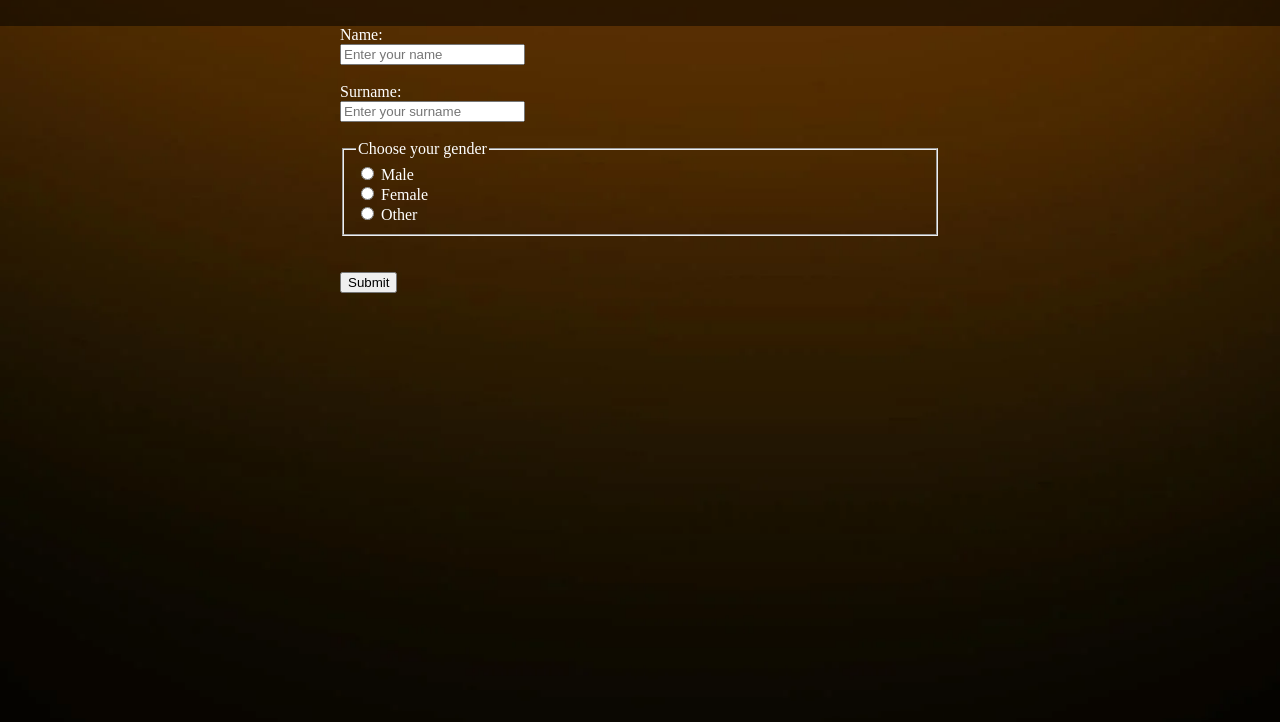
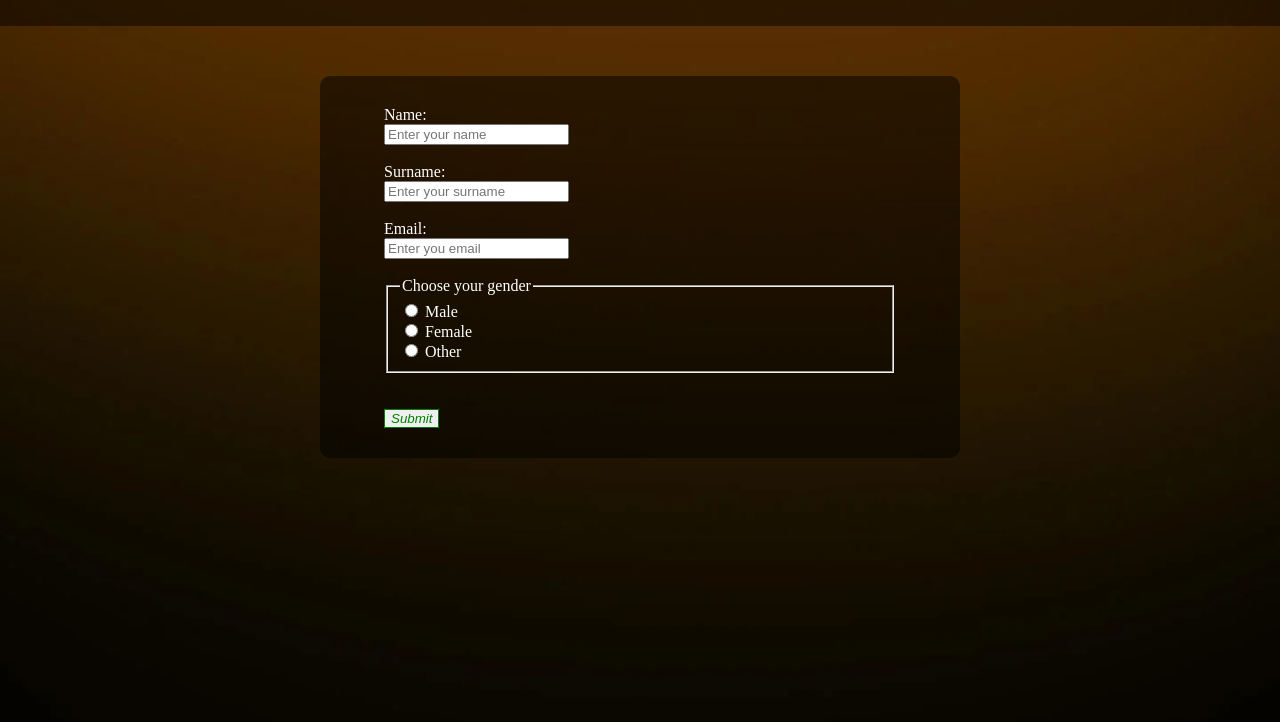
Before and after one commit to ilahaa/Assignment1-web1course, a plain HTML site: page public/contact.html in a window 1280 px wide. Shown: the part 78-800 px from the top of the page. Drawn offline with Linux system fonts and the light colour scheme.

Commit message:
add changes

```diff
--- a/assets/css/contact.css
+++ b/assets/css/contact.css
@@ -5,7 +5,32 @@
     align-items: center;
     justify-content: center;
 }
-form{
-    width: 600px;
+.form-container{
+    width: 50%;
+    display: flex;
+    justify-content: center;
+    align-items: center;
+    background-color: rgba(0,0,0, 0.5);
+    border-radius: 10px;
+    margin-top: 50px;
 
 }
+form{
+    width: 80%;
+    margin-top: 30px;
+    margin-bottom: 30px;
+}
+.submit-btn{
+    color: green;
+    border: 1px solid green;
+    font-style: oblique;
+    transition: .4s;
+    cursor: pointer;
+}
+.submit-btn:hover{
+    background-color: green;
+    border: 1px solid green;
+    color: white;
+    transition: .4s;
+
+}
--- a/public/contact.html
+++ b/public/contact.html
@@ -32,16 +32,18 @@
                         style="margin-left: 25px;"></i></a>
                 <a target="_blank" href="https://www.linkedin.com/in/ilaha-hasanli-65355a223"><i
                         class="fa-brands fa-linkedin" style="margin-left: 25px;"></i></a>
-                <a target="_blank" href=""><i class="fa-brands fa-instagram" style="margin-left: 25px;"></i></a>
-                <a target="_blank" href=""><i class="fa-brands fa-facebook" style="margin-left: 25px;"></i></a>
+                <a target="_blank" href="https://www.instagram.com/i_hasanlii/"><i class="fa-brands fa-instagram" style="margin-left: 25px;"></i></a>
             </ul>
         </nav>
         <div class="contact-main-form">
+            <div class="form-container">
                 <form action="mailto:hasanliilaha12@gmail.com" method="post" enctype="text/plain">
                     <label for="name">Name:</label> <br>
                     <input required name="fname" type="text" id="name" placeholder="Enter your name"> <br> <br>
                     <label for="surname">Surname:</label> <br>
-                <input required name="lname" type="text" id="surname" placeholder="Enter your surname">
+                    <input required name="lname" type="text" id="surname" placeholder="Enter your surname"> <br> <br>
+                    <label for="email">Email:</label> <br>
+                    <input required type="email" name="mail" id="email" placeholder="Enter you email">
 
                     <br> <br>
 
@@ -56,8 +58,9 @@
                     <br>
 
                     <br>
-                <input type="submit" value="Submit">
+                    <input class="submit-btn" type="submit" value="Submit">
                 </form>
+            </div>
         </div>
     </section>
 </body>
--- a/public/education.html
+++ b/public/education.html
@@ -27,8 +27,7 @@
             <a target="_blank" href="https://github.com/ilahaa"><i class="fa-brands fa-github"></i></a>
             <a target="_blank" href="https://ilahaa.github.io/Assignment1-web1course/"><i class="fa-solid fa-link" style="margin-left: 25px;"></i></a>
             <a target="_blank" href="https://www.linkedin.com/in/ilaha-hasanli-65355a223"><i class="fa-brands fa-linkedin" style="margin-left: 25px;"></i></a>
-            <a target="_blank" href=""><i class="fa-brands fa-instagram" style="margin-left: 25px;"></i></a>
-            <a target="_blank" href=""><i class="fa-brands fa-facebook" style="margin-left: 25px;"></i></a>
+            <a target="_blank" href="https://www.instagram.com/i_hasanlii/"><i class="fa-brands fa-instagram" style="margin-left: 25px;"></i></a>
         </ul>
     </nav>
 
```
Also changed, not shown: index.html (+1 -2 lines). Lines whose indentation alone changed are shown as unchanged.
